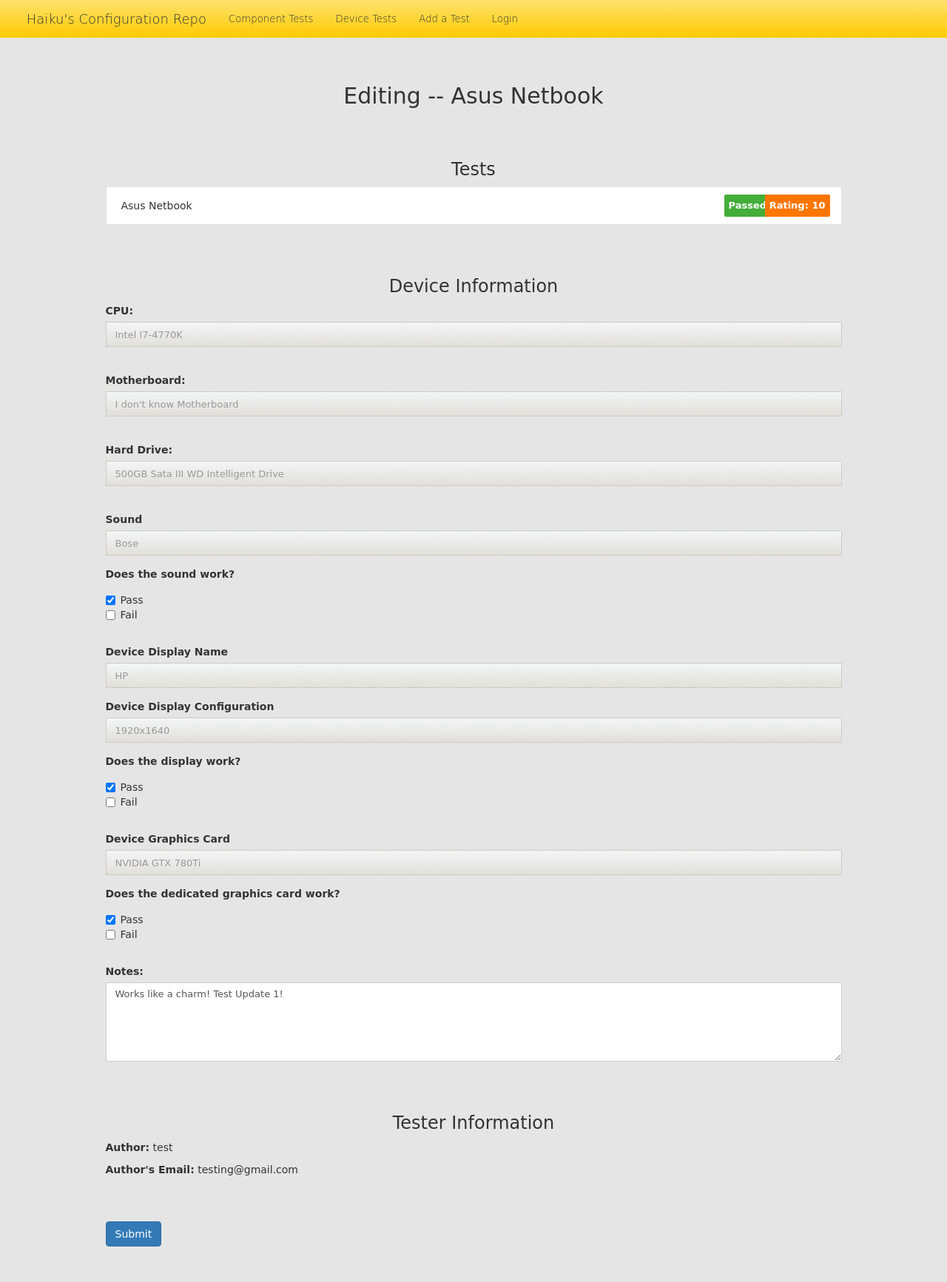
After one commit to DarkmatterVale/Haiku-Configuration-Repo, a Django app: page /edit_device/1/ in a window 1280 px wide. The commit adds this page. Shown: the whole page at 74% size. Run offline with Django 3.2, Linux system fonts and the light colour scheme; data comes from the database, SQL or seed files in the repository; both versions use the stored data as it was after the commit; some libraries are stand-ins or nearby versions.

Commit message:
Finish implementing test editing

```diff
--- /dev/null
+++ b/Haiku_Configuration_Repo/repo/templates/repo/edit_device.html
@@ -0,0 +1,169 @@
+{% load staticfiles %}
+
+<!DOCTYPE html>
+<html lang="en">
+  <head>
+    <meta charset="utf-8">
+    <meta http-equiv="X-UA-Compatible" content="IE=edge">
+    <meta name="viewport" content="width=device-width, initial-scale=1">
+
+    <link rel="stylesheet" type="text/css" href="{% static 'repo/main.css' %}">
+    <link href="{% static 'repo/bootstrap.min.css' %}" rel="stylesheet">
+    <link rel="stylesheet" href="{% static 'repo/shijin4.css' %}">
+
+    <title>Haiku's Configuration Repository</title>
+  </head>
+
+  <body>
+    <nav class="navbar navbar-inverse navbar-fixed-top">
+      <div class="container">
+        <div class="navbar-header">
+          <a class="navbar-brand" href="{% url 'repo:index' %}">Haiku's Configuration Repo</a>
+        </div>
+        <div id="navbar" class="collapse navbar-collapse">
+          <ul class="nav navbar-nav">
+            <li><a href="{% url 'repo:componentList' %}" class="active">Component Tests</a></li>
+            <li><a href="{% url 'repo:deviceList' %}">Device Tests</a></li>
+            <li><a href="{% url 'repo:addTest' %}">Add a Test</a></li>
+            {% if user.is_authenticated %}
+              <li><a href="{% url 'repo:myTests' %}">My Tests</a></li>
+              <li><a href="{% url 'repo:logout' %}">Logout</a></li>
+            {% else %}
+              <li><a href="{% url 'repo:loginIndex' %}">Login</a></li>
+            {% endif %}
+          </ul>
+        </div><!--/.nav-collapse -->
+      </div>
+    </nav>
+
+    <div class="padtop-5"></div>
+    <div id="page">
+      <div class="pad-item-list center-list-item row">
+        <h2 class="text-center">Editing -- {{ device_name }}</h2>
+        <h3 class="text-center padtop-5">Tests</h3>
+
+        <div class="collection">
+          <p class="collection-item">{{ device.name }}
+            {% if device.is_working == "Passed" %}
+              <span class="new badge green"><b>Passed</b></span>
+            {% else %}
+              <span class="new badge red"><b>Failed</b></span>
+            {% endif %}
+            <span class="new rating-badge orange"><b>Rating: {{ device.rating }}</b></span>
+          </a>
+        </div>
+
+        <form class="col s12" action="{% url 'repo:saveDevice' device.id %}" method="post">
+          {% csrf_token %}
+          <h3 class="text-center padtop-5">Device Information</h3>
+          <fieldset class="form-group">
+            <label for="device_cpu">CPU:</label>
+            <input type="text" class="form-control" name="device_cpu" placeholder="{{ device.cpu }}">
+          </fieldset>
+          <br>
+          <fieldset class="form-group">
+            <label for="device_motherboard">Motherboard:</label>
+            <input type="text" class="form-control" name="device_motherboard" placeholder="{{ device.motherboard }}">
+          </fieldset>
+          <br>
+          <fieldset class="form-group">
+            <label for="device_hard_drive">Hard Drive:</label>
+            <input type="text" class="form-control" name="device_hard_drive" placeholder="{{ device.hard_drive }}">
+          </fieldset>
+          <br>
+          <fieldset class="form-group">
+            <label for="device_sound">Sound</label>
+            <input type="text" class="form-control" name="device_sound" placeholder="{{ device.sound }}">
+          </fieldset>
+          <label>Does the sound work?</label>
+          <div class="checkbox">
+            {% if device.is_sound_working == "Passed" %}
+              <label>
+                <input name="group3" type="checkbox" checked>Pass
+              </label>
+              <br>
+              <label>
+                <input name="group4" type="checkbox">Fail
+              </label>
+            {% else %}
+              <label>
+                <input name="group3" type="checkbox">Pass
+              </label>
+              <br>
+              <label>
+                <input name="group4" type="checkbox" checked>Fail
+              </label>
+            {% endif %}
+          </div>
+          <br>
+          <fieldset class="form-group">
+            <label for="device_display_name">Device Display Name</label>
+            <input type="text" class="form-control" name="device_display_name" placeholder="{{ device.display }}">
+          </fieldset>
+          <fieldset class="form-group">
+            <label for="device_display_config">Device Display Configuration</label>
+            <input type="text" class="form-control" name="device_display_config" placeholder="{{ device.display_configuration }}">
+          </fieldset>
+          <label>Does the display work?</label>
+          <div class="checkbox">
+            {% if device.is_display_working == "Passed" %}
+              <label>
+                <input name="group5" type="checkbox" checked>Pass
+              </label>
+              <br>
+              <label>
+                <input name="group6" type="checkbox">Fail
+              </label>
+            {% else %}
+              <label>
+                <input name="group5" type="checkbox">Pass
+              </label>
+              <br>
+              <label>
+                <input name="group6" type="checkbox" checked>Fail
+              </label>
+            {% endif %}
+          </div>
+          <br>
+          <fieldset class="form-group">
+            <label for="device_dedicated_graphics">Device Graphics Card</label>
+            <input type="text" class="form-control" name="device_dedicated_graphics" placeholder="{{ device.graphics_card }}">
+          </fieldset>
+          <label>Does the dedicated graphics card work?</label>
+          <div class="checkbox">
+            {% if device.graphics_card_is_working == "Passed" %}
+              <label>
+                <input name="group7" type="checkbox" checked>Pass
+              </label>
+              <br>
+              <label>
+                <input name="group8" type="checkbox">Fail
+              </label>
+            {% else %}
+              <label>
+                <input name="group7" type="checkbox">Pass
+              </label>
+              <br>
+              <label>
+                <input name="group8" type="checkbox" checked>Fail
+              </label>
+            {% endif %}
+          </div>
+          <br>
+          <fieldset class="form-group">
+            <label for="device_notes">Notes:</label>
+            <textarea class="form-control" name="device_notes" rows="5">{{ device.notes }}</textarea>
+          </fieldset>
+
+          <h3 class="text-center padtop-5">Tester Information</h3>
+          <p><b>Author:</b> {{ device.author }}</p>
+          <p><b>Author's Email:</b> {{ device.author_email }}</p>
+
+          <div class="padtop-5"></div>
+          <button type="submit" class="btn btn-primary padtop-2">Submit</button>
+        </form>
+      </div>
+      <div class="padtop-5"></div>
+    </div>
+  </body>
+</html>
--- a/Haiku_Configuration_Repo/repo/templates/repo/index.html
+++ b/Haiku_Configuration_Repo/repo/templates/repo/index.html
@@ -46,7 +46,7 @@
        <div class="padtop-5"></div>
 
        <div class="pad-item-list center-list-item row">
-         <h3>5 most recent component tests uploaded</h3>
+         <h3>5 most recent component tests edited</h3>
          {% for component in all_components %}
            <div class="collection">
              <a href="{% url 'repo:componentDetail' component.id %}" class="collection-item">{{ component.name }}
@@ -63,7 +63,7 @@
        <div class="padtop-5"></div>
 
        <div class="pad-item-list center-list-item row">
-         <h3>5 most recent device tests uploaded</h3>
+         <h3>5 most recent device tests edited</h3>
          {% for device in all_devices %}
            <div class="collection">
              <a href="{% url 'repo:deviceDetail' device.id %}" class="collection-item">{{ device.name }}
--- a/Haiku_Configuration_Repo/repo/templates/repo/my_tests.html
+++ b/Haiku_Configuration_Repo/repo/templates/repo/my_tests.html
@@ -60,7 +60,7 @@
         <h3>All of your submitted device tests</h3>
         {% for device in all_devices %}
           <div class="collection">
-            <a href="{% url 'repo:deviceDetail' device.id %}" class="collection-item">{{ device.name }}
+            <a href="{% url 'repo:editDevice' device.id %}" class="collection-item">{{ device.name }}
               {% if device.is_working == "Passed" %}
                 <span class="new badge green"><b>Passed</b></span>
               {% else %}
--- a/Haiku_Configuration_Repo/repo/urls.py
+++ b/Haiku_Configuration_Repo/repo/urls.py
@@ -9,6 +9,7 @@ urlpatterns = [
     url(r'^components/(?P<component_id>[0-9]+)/$', views.componentDetail, name='componentDetail'),
     url(r'^devices/(?P<device_id>[0-9]+)/$', views.deviceDetail, name='deviceDetail'),
     url(r'^edit_component/(?P<component_id>[0-9]+)/$', views.editComponent, name='editComponent'),
+    url(r'^edit_device/(?P<device_id>[0-9]+)/$', views.editDevice, name='editDevice'),
     url(r'^device_list/', views.deviceList, name='deviceList'),
     url(r'^add_test/', views.addTest, name='addTest'),
     url(r'^create_test', views.createTest, name='createTest'),
@@ -19,4 +20,5 @@ urlpatterns = [
     url(r'^my_tests', views.myTests, name='myTests'),
     url(r'^logout', views.logMeOut, name='logout'),
     url(r'^save_component/(?P<component_id>[0-9]+)/$', views.saveComponent, name='saveComponent'),
+    url(r'^save_device/(?P<device_id>[0-9]+)/$', views.saveDevice, name='saveDevice'),
 ]
--- a/Haiku_Configuration_Repo/repo/views.py
+++ b/Haiku_Configuration_Repo/repo/views.py
@@ -113,6 +113,15 @@ def editComponent(request, component_id):
 
     return render(request, 'repo/edit_component.html', context)
 
+def editDevice(request, device_id):
+    myDevice = get_object_or_404(Device, pk=device_id)
+    context = {
+        'device_name' : myDevice.name,
+        'device' : myDevice
+    }
+
+    return render(request, 'repo/edit_device.html', context)
+
 def addTest(request):
     return render(request, 'repo/add_test.html', {})
 
@@ -220,8 +229,6 @@ def saveComponent(request, component_id):
     category = str(request.POST['component_category'])
     component.notes = request.POST['component_notes']
 
-    print type(category)
-
     if category == "":
         pass
     else:
@@ -230,3 +237,73 @@ def saveComponent(request, component_id):
     component.save()
 
     return HttpResponseRedirect(reverse('repo:index'))
+
+def saveDevice(request, device_id):
+    device = get_object_or_404(Device, pk=device_id)
+
+    device.notes = request.POST['device_notes']
+
+    cpu = request.POST['device_cpu']
+    motherboard = request.POST['device_motherboard']
+    hard_drive = request.POST['device_hard_drive']
+    sound = request.POST['device_sound']
+    display_name = request.POST['device_display_name']
+    display_config = request.POST['device_display_config']
+    graphics_card = request.POST['device_dedicated_graphics']
+
+    try:
+        if str(request.POST['group3']) == "on":
+            device.is_sound_working = "Passed"
+    except:
+        pass
+
+    try:
+        if str(request.POST['group5']) == "on":
+            device.is_display_working = "Passed"
+    except:
+        pass
+
+    try:
+        if str(request.POST['group7']) == "on":
+            display.graphics_card_is_working = "Passed"
+    except:
+        pass
+
+    if cpu == "":
+        pass
+    else:
+        device.cpu = cpu
+
+    if motherboard == "":
+        pass
+    else:
+        device.motherboard = motherboard
+
+    if hard_drive == "":
+        pass
+    else:
+        device.hard_dive = hard_drive
+
+    if sound == "":
+        pass
+    else:
+        device.sound = sound
+
+    if display_name == "":
+        pass
+    else:
+        device.display = display_name
+
+    if display_config == "":
+        pass
+    else:
+        device.display_configuration = display_config
+
+    if graphics_card == "":
+        pass
+    else:
+        device.graphics_card = graphics_card
+
+    device.save()
+
+    return HttpResponseRedirect(reverse('repo:index'))
```
Also changed, not shown: Haiku_Configuration_Repo/db.sqlite3.
